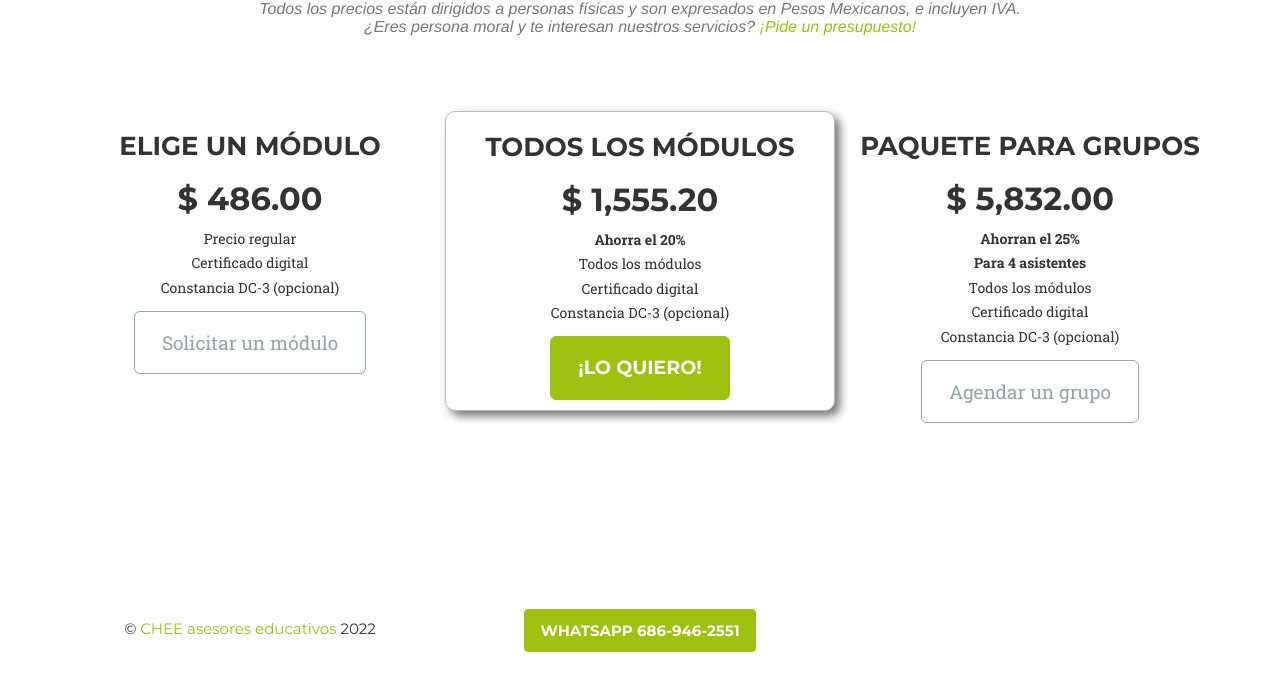
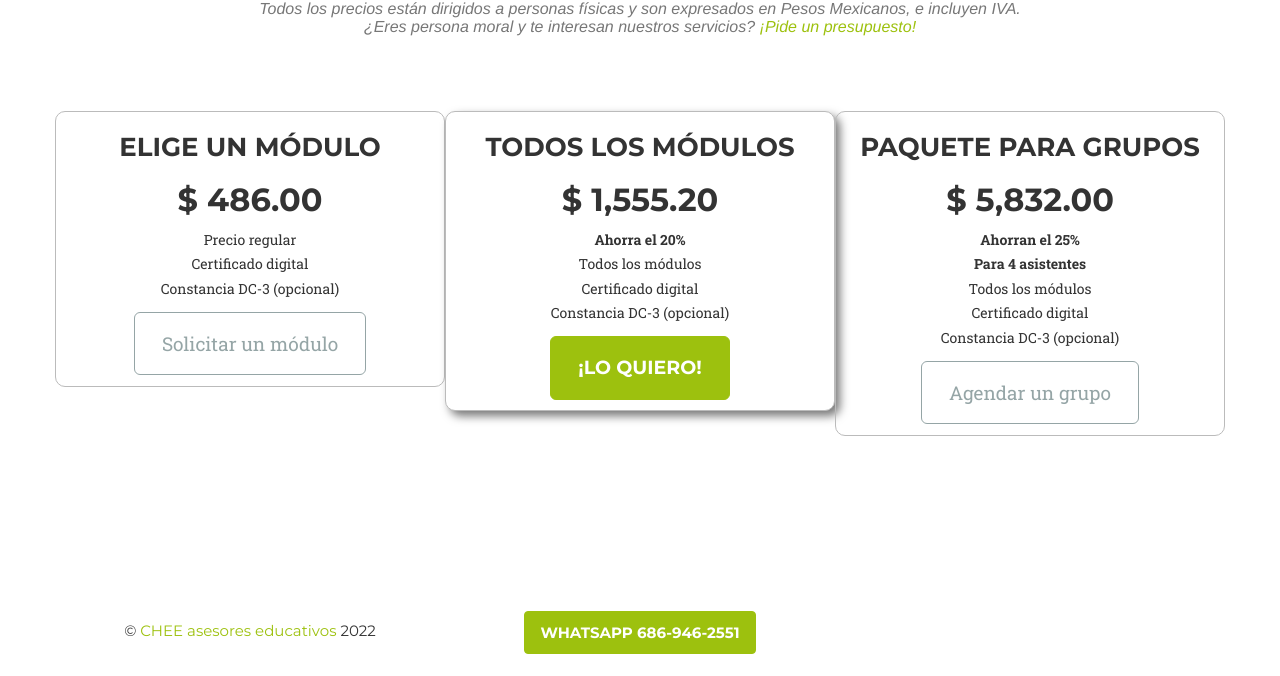
Before and after one commit to camachevaz/superProfe, a Jekyll site: the page built from index.html, in a window 1280 px wide and 1400 px high, scrolled down 3526 px. Shown: the part 721-1397 px from the top of the window. Built offline with Jekyll 4.4.1, drawn with Linux system fonts in a browser that asks for light colours; some web fonts are replaced.

Commit message:
Update agency.css

```diff
--- a/_includes/css/agency.css
+++ b/_includes/css/agency.css
@@ -866,7 +866,7 @@ body {
     webkit-tap-highlight-color: #{{ site.data.template.color.primary }};
 }
 
-#precios #popular{border: solid 1px #bbb;
-border-radius: 1rem;
-background-color: #fff;
+#precios .col-md-4, #precios #popular{border-radius: 1rem;
+border: solid 1px #bbb;}
+#precios #popular{background-color: #fff;
 box-shadow: 5px 5px 10px #777;}
```
